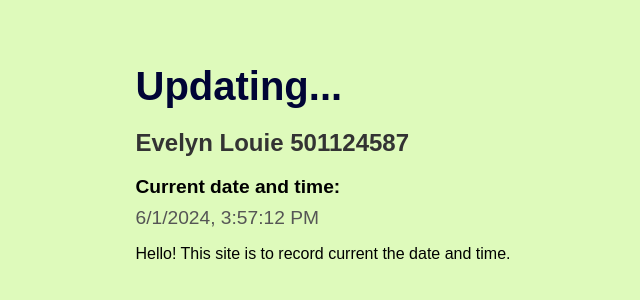
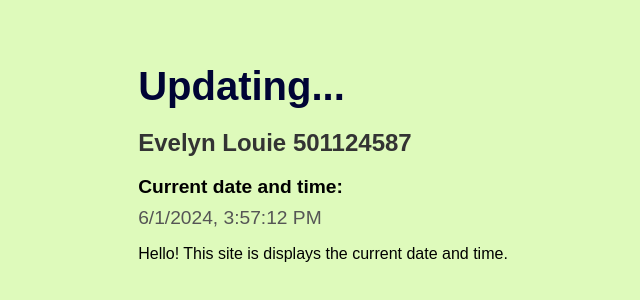
Before and after one commit to LouieEvelyn/ThirdLab, a plain HTML site: page index.html in a window 1280 px wide. Shown: the part 242-542 px from the top of the page, without its empty margins (317-957 px from the left). Drawn offline with Linux system fonts and the light colour scheme.

Commit message:
Update index.html

```diff
--- a/index.html
+++ b/index.html
@@ -12,7 +12,7 @@
 			<h2>Evelyn Louie 501124587</h2>
 			<h3>Current date and time:</h3>
    			<span id="dateandtime"></span>
-			<p>Hello! This site is to record current the date and time.</p>
+			<p>Hello! This site is displays the current date and time.</p>
     		</div>
 
 		<script>
```
